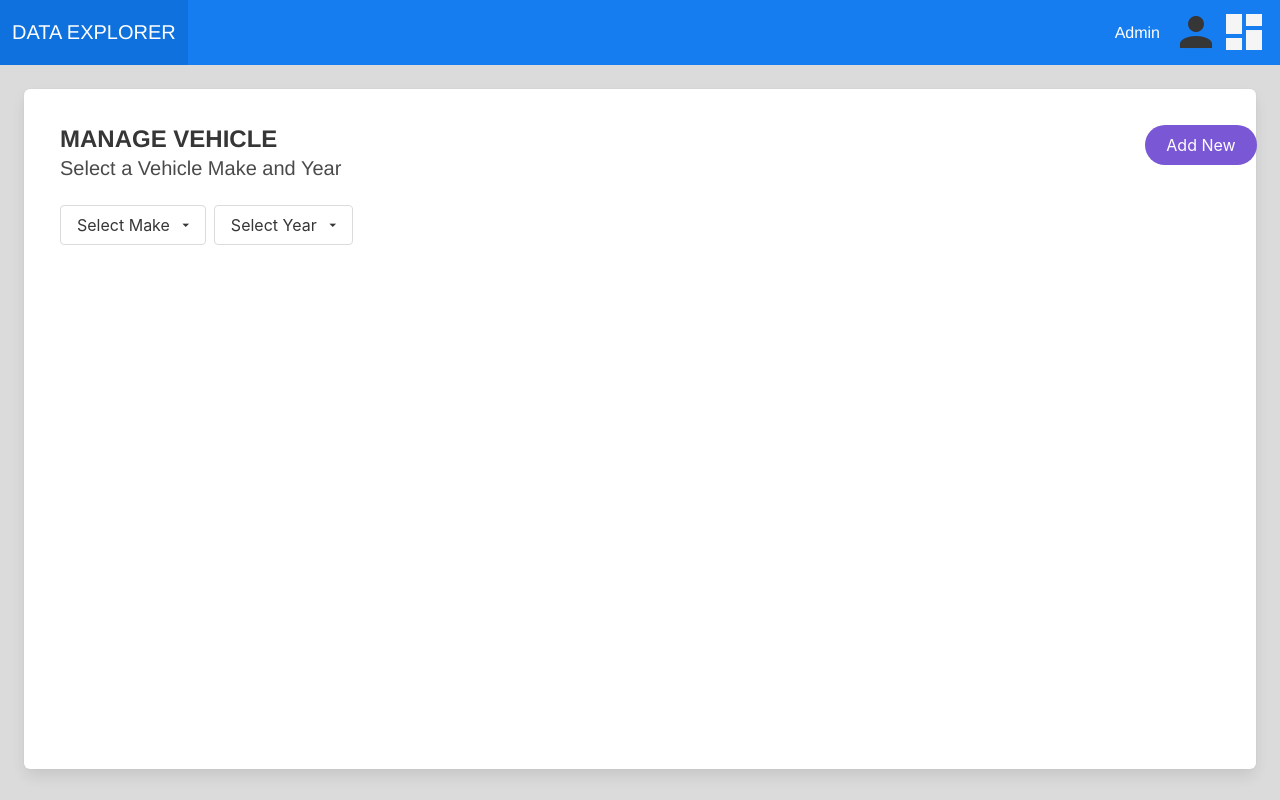
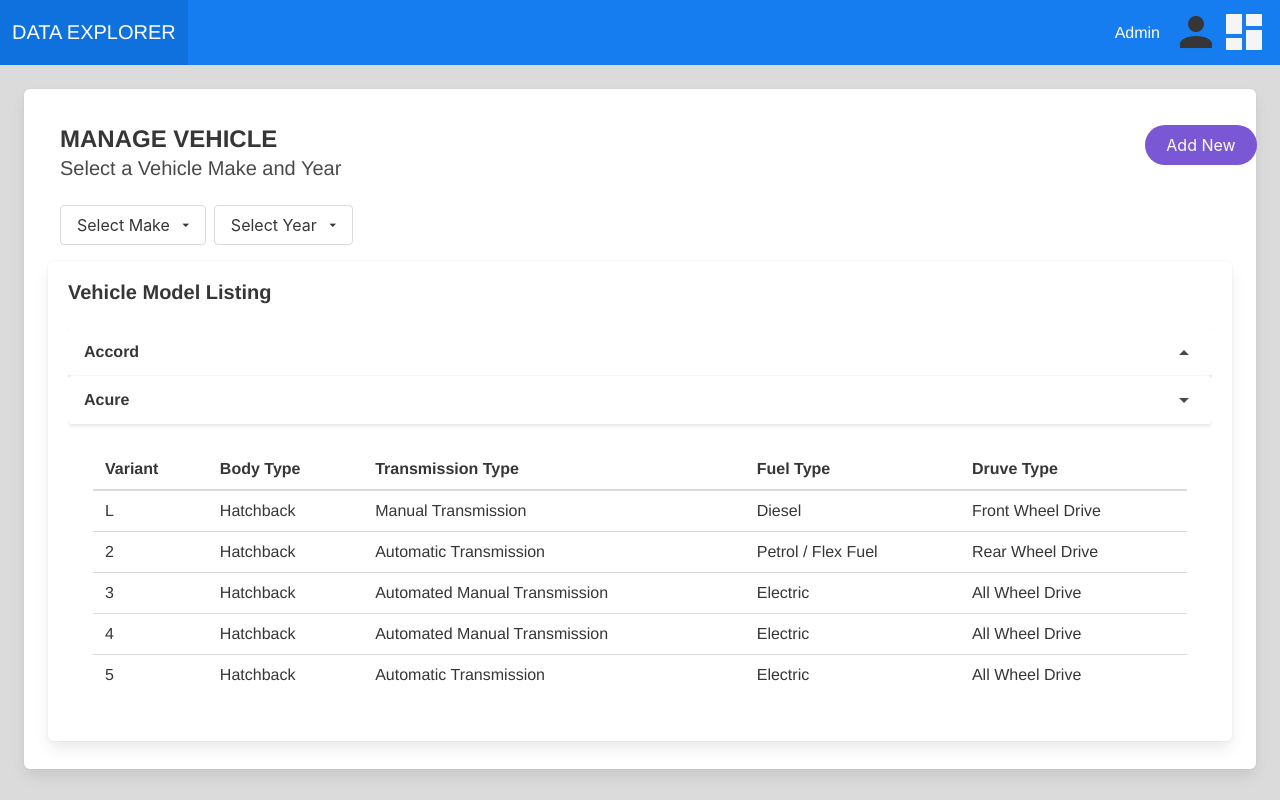
Before and after one commit to vamshiCgWork/pdas-ui-components, a Vue app: page /managevehicle in a window 1280 px wide. Shown: the top 800 px of the page. Built offline with nearby package versions, Linux system fonts and the light colour scheme.

Commit message:
ManageVehicleWithAccordian

```diff
--- a/src/views/ManageVehicle.vue
+++ b/src/views/ManageVehicle.vue
@@ -1,34 +1,45 @@
 <template>
   <div class="has-background-grey-lighter" style="height: 100vh">
     <NavBar />
-    <div class="box m-5" style="height: 85%">
+    <div class="box m-5" style="height: 85vh">
       <div class="columns m-1">
         <div class="column is-4 has-text-left">
           <div class="title is-size-4">MANAGE VEHICLE</div>
           <div class="subtitle">Select a Vehicle Make and Year</div>
-          <b-dropdown aria-role="list">
+
+          <b-dropdown v-model="selectMake" aria-role="list">
             <template #trigger="{ active }">
               <b-button
-                label="Select Make"
+                :label="selectMake.text"
                 :icon-right="active ? 'menu-up' : 'menu-down'"
               />
             </template>
 
-            <b-dropdown-item aria-role="listitem">BMW</b-dropdown-item>
-            <b-dropdown-item aria-role="listitem">Honda</b-dropdown-item>
-            <b-dropdown-item aria-role="listitem">Hundai</b-dropdown-item>
+            <b-dropdown-item
+              v-for="(make, index) in maker"
+              :key="index"
+              :value="make"
+              aria-role="listitem"
+            >
+              {{ make.text }}
+            </b-dropdown-item>
           </b-dropdown>
-          <b-dropdown aria-role="list">
+
+          <b-dropdown aria-role="list" v-model="selectYear">
             <template #trigger="{ active }">
               <b-button
-                label="Select Year"
+                :label="selectYear.text"
                 :icon-right="active ? 'menu-up' : 'menu-down'"
               />
             </template>
-
-            <b-dropdown-item aria-role="listitem">2020</b-dropdown-item>
-            <b-dropdown-item aria-role="listitem">2021</b-dropdown-item>
-            <b-dropdown-item aria-role="listitem">2022</b-dropdown-item>
+            <b-dropdown-item
+              v-for="(year, index) in years"
+              :key="index"
+              :value="year"
+              aria-role="listitem"
+            >
+              {{ year.text }}
+            </b-dropdown-item>
           </b-dropdown>
         </div>
         <div class="column is-2 has-text-right is-offset-7">
@@ -37,16 +48,153 @@
           </div>
         </div>
       </div>
+
+      <div class="box has-text-left m-1" style="height: 60vh">
+        <div class="title is-size-5">Vehicle Model Listing</div>
+        <section style="height: 50vh; overflow-y: scroll">
+          <b-collapse
+            class="card"
+            animation="slide"
+            v-for="(collapse, index) of collapses"
+            :key="index"
+            :open="isOpen == index"
+            @open="isOpen = index"
+          >
+            <template #trigger="props">
+              <div class="card-header" role="button">
+                <p class="card-header-title">{{ collapse.title }}</p>
+                <a class="card-header-icon">
+                  <b-icon :icon="props.open ? 'menu-down' : 'menu-up'">
+                  </b-icon>
+                </a>
+              </div>
+            </template>
+            <div class="card-content">
+              <div class="content">
+                <b-table :data="data" :columns="columns"></b-table>
+              </div>
+            </div>
+          </b-collapse>
+        </section>
+      </div>
     </div>
   </div>
 </template>
 
 <script>
 import NavBar from "../components/NavBar.vue";
+
 export default {
   name: "ManageVehicle",
   components: {
     NavBar,
+  },
+  data() {
+    return {
+      data: [
+        {
+          id: "L",
+          first_name: "Hatchback",
+          last_name: "Manual Transmission",
+          date: "Diesel",
+          gender: "Front Wheel Drive",
+        },
+        {
+          id: 2,
+          first_name: "Hatchback",
+          last_name: "Automatic Transmission",
+          date: "Petrol / Flex Fuel",
+          gender: "Rear Wheel Drive",
+        },
+        {
+          id: 3,
+          first_name: "Hatchback",
+          last_name: "Automated Manual Transmission",
+          date: "Electric",
+          gender: "All Wheel Drive",
+        },
+        {
+          id: 4,
+          first_name: "Hatchback",
+          last_name: "Automated Manual Transmission",
+          date: "Electric",
+          gender: "All Wheel Drive",
+        },
+        {
+          id: 5,
+          first_name: "Hatchback",
+          last_name: "Automatic Transmission",
+          date: "Electric",
+          gender: "All Wheel Drive",
+        },
+      ],
+      columns: [
+        {
+          field: "id",
+          label: "Variant",
+        },
+        {
+          field: "first_name",
+          label: "Body Type",
+        },
+        {
+          field: "last_name",
+          label: "Transmission Type",
+        },
+        {
+          field: "date",
+          label: "Fuel Type",
+        },
+        {
+          field: "gender",
+          label: "Druve Type",
+        },
+      ],
+      isOpen: 1,
+      collapses: [
+        {
+          title: "Accord",
+          text: "Text 1",
+        },
+        {
+          title: "Acure",
+          text: "Text 2",
+        },
+        {
+          title: "Amaze",
+          text: "Text 3",
+        },
+        { title: "Brio" },
+        { title: "BR-V" },
+        { title: "City" },
+        { title: "City 5th Gen" },
+        { title: "City Zx" },
+        { title: "Civic" },
+        { title: "Civic Hybrid" },
+        { title: "Concerto" },
+      ],
+      maxHeight: 200,
+      selectMake: { text: "Select Make" },
+      maker: [
+        { text: "Aston Martin" },
+        { text: "Bently" },
+        { text: "BMW" },
+        { text: "Chevrolet" },
+        { text: "Ferrari" },
+        { text: "Honda" },
+        { text: "Hundai" },
+      ],
+      selectYear: { text: "Select Year" },
+      years: [
+        { text: "2022" },
+        { text: "2021" },
+        { text: "2020" },
+        { text: "2019" },
+        { text: "2018" },
+        { text: "2017" },
+        { text: "2016" },
+      ],
+    };
   },
 };
 </script>
```
